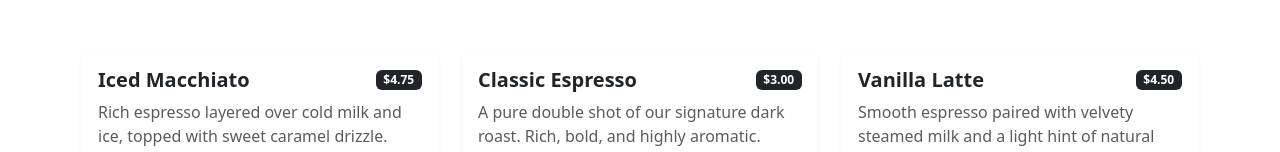
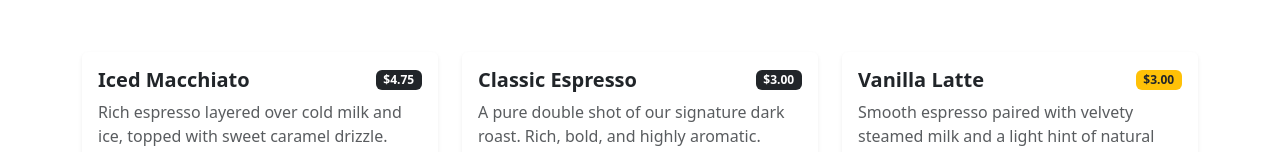
Before and after one commit to michaelmuti-dev/coffee-shop-app, a plain HTML site: page menu.html in a window 1280 px wide. Shown: the part 148-300 px from the top of the page. Drawn offline with nearby package versions, Linux system fonts and the light colour scheme.

Commit message:
Modify menu pricing component badges to warning variant

```diff
--- a/menu.html
+++ b/menu.html
@@ -61,7 +61,7 @@
                     <div class="card-body">
                         <div class="d-flex justify-content-between align-items-center mb-2">
                             <h5 class="card-title mb-0 fw-bold">Vanilla Latte</h5>
-                            <span class="badge bg-dark">$4.50</span>
+                            <span class="badge bg-warning text-dark">$3.00</span>
                         </div>
                         <p class="card-text text-muted">Smooth espresso paired with velvety steamed milk and a light hint of natural Madagascar vanilla.</p>
                     </div>
```
